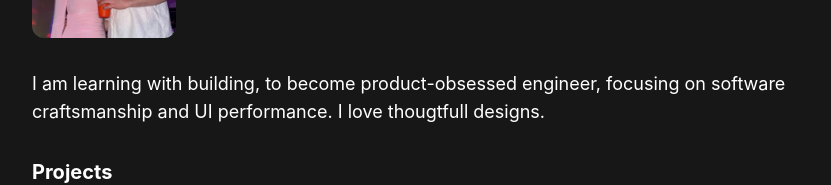
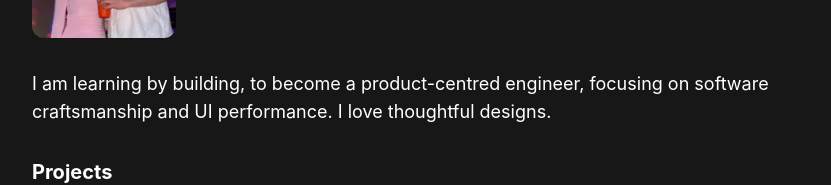
Before and after one commit to princhman/princhman.com, a SvelteKit app: page / in a window 1280 px wide. Shown: the part 137-322 px from the top of the page, without its empty margins (224-1055 px from the left). Built offline with nearby package versions, Linux system fonts and the light colour scheme.

Commit message:
wording fix

```diff
--- a/src/routes/+page.svelte
+++ b/src/routes/+page.svelte
@@ -41,9 +41,9 @@
         <!-- body, part 1: about me -->
         <div class="flex flex-col gap-2 pt-8">
             <p class="text-white text-lg font-sans">
-                I am learning with building, to become product-obsessed
-                engineer, focusing on software craftsmanship and UI performance.
-                I love thougtfull designs.
+                I am learning by building, to become a product-centred engineer,
+                focusing on software craftsmanship and UI performance. I love
+                thoughtful designs.
             </p>
         </div>
 
```
